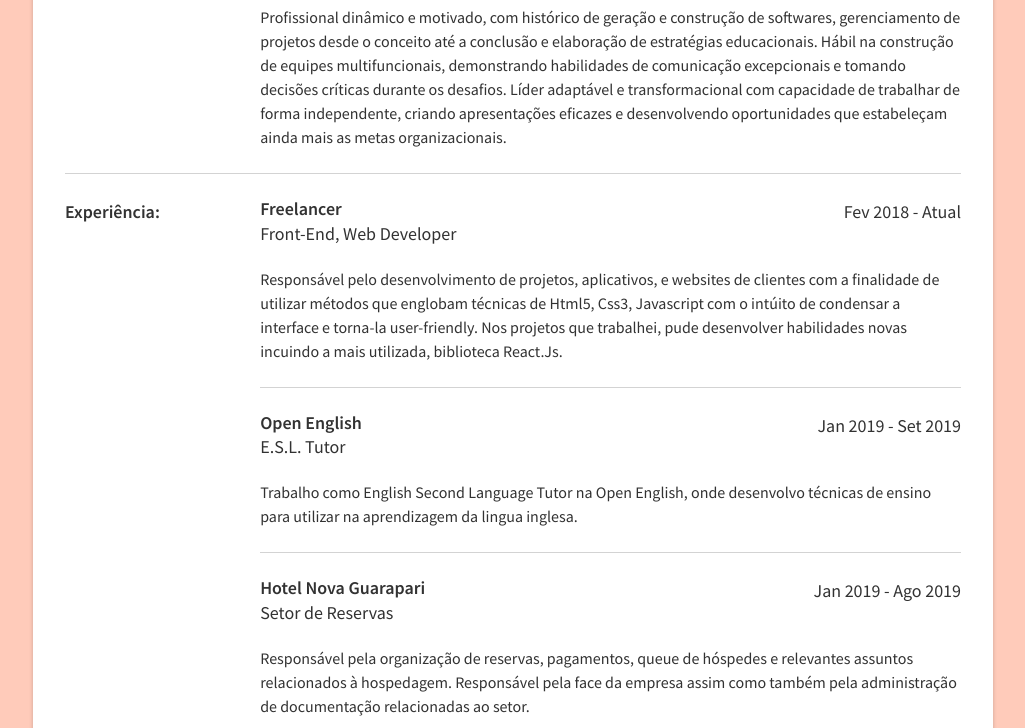
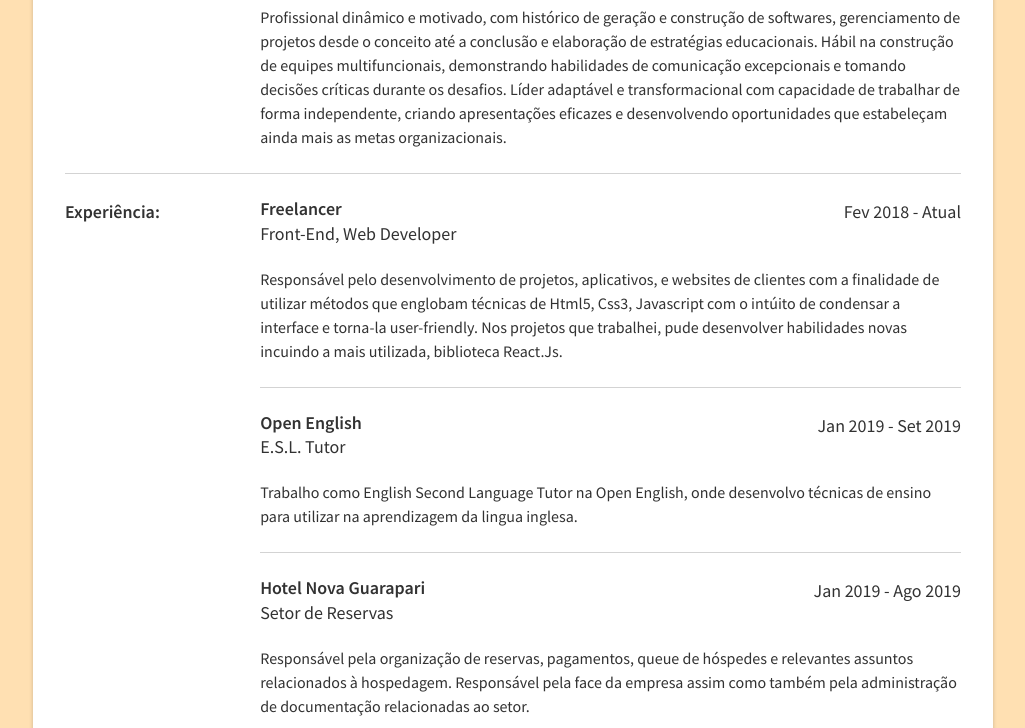
Before and after one commit to mateusceasar/static_cv, a plain HTML site: page index.html in a window 1280 px wide. Shown: the part 229-957 px from the top of the page, without its empty margins (127-1152 px from the left). Drawn offline with nearby package versions, Linux system fonts and the light colour scheme; a web font is replaced by a local one.

Commit message:
Update style.css

```diff
--- a/style.css
+++ b/style.css
@@ -8,7 +8,7 @@ html {
 body {
   font-family: 'Source Sans Pro', sans-serif;
   line-height: 1.5;
-  background: #ffcbba;
+  background: #FFE0B2;
   color: #323232;
 }
 
```
